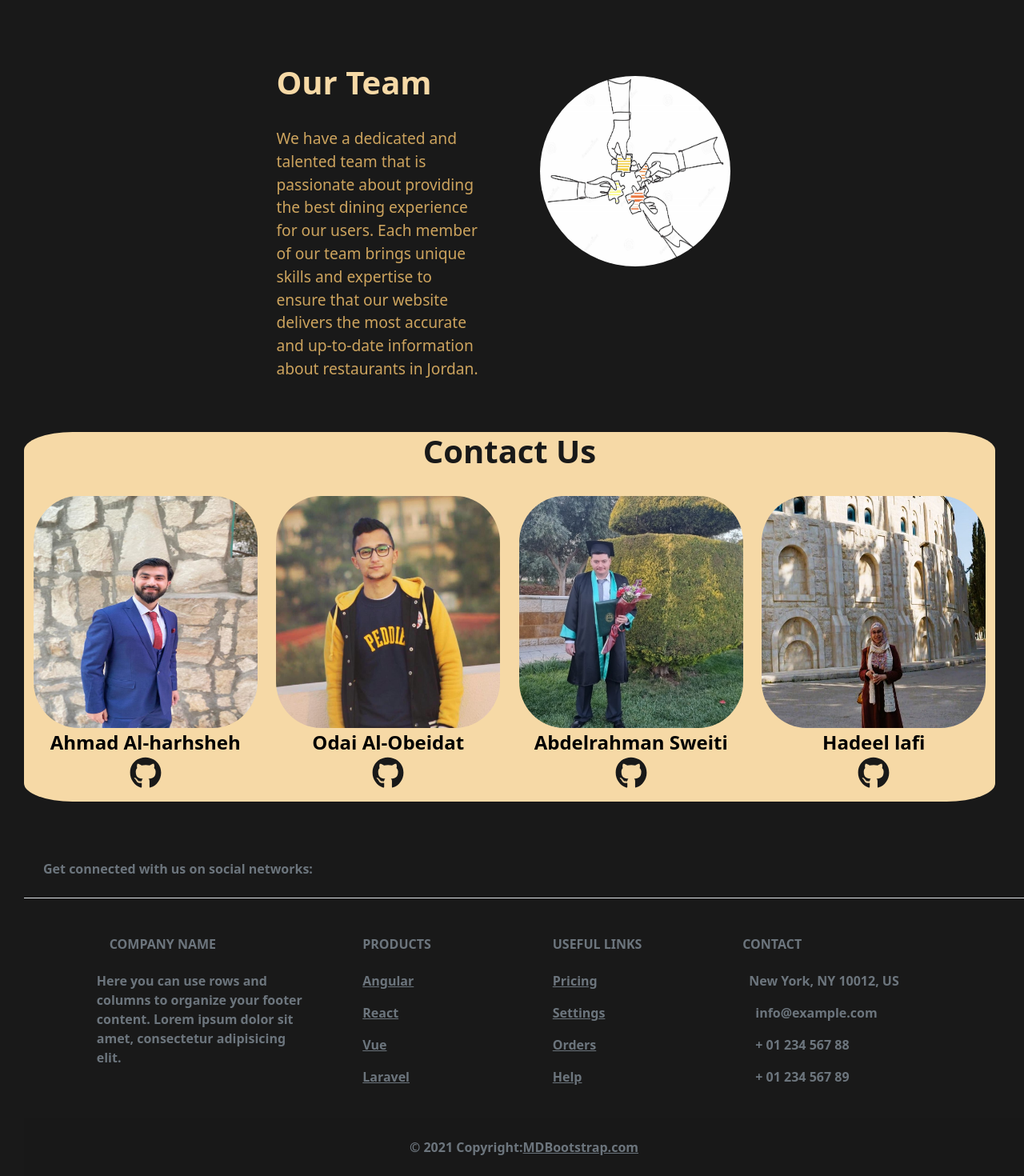
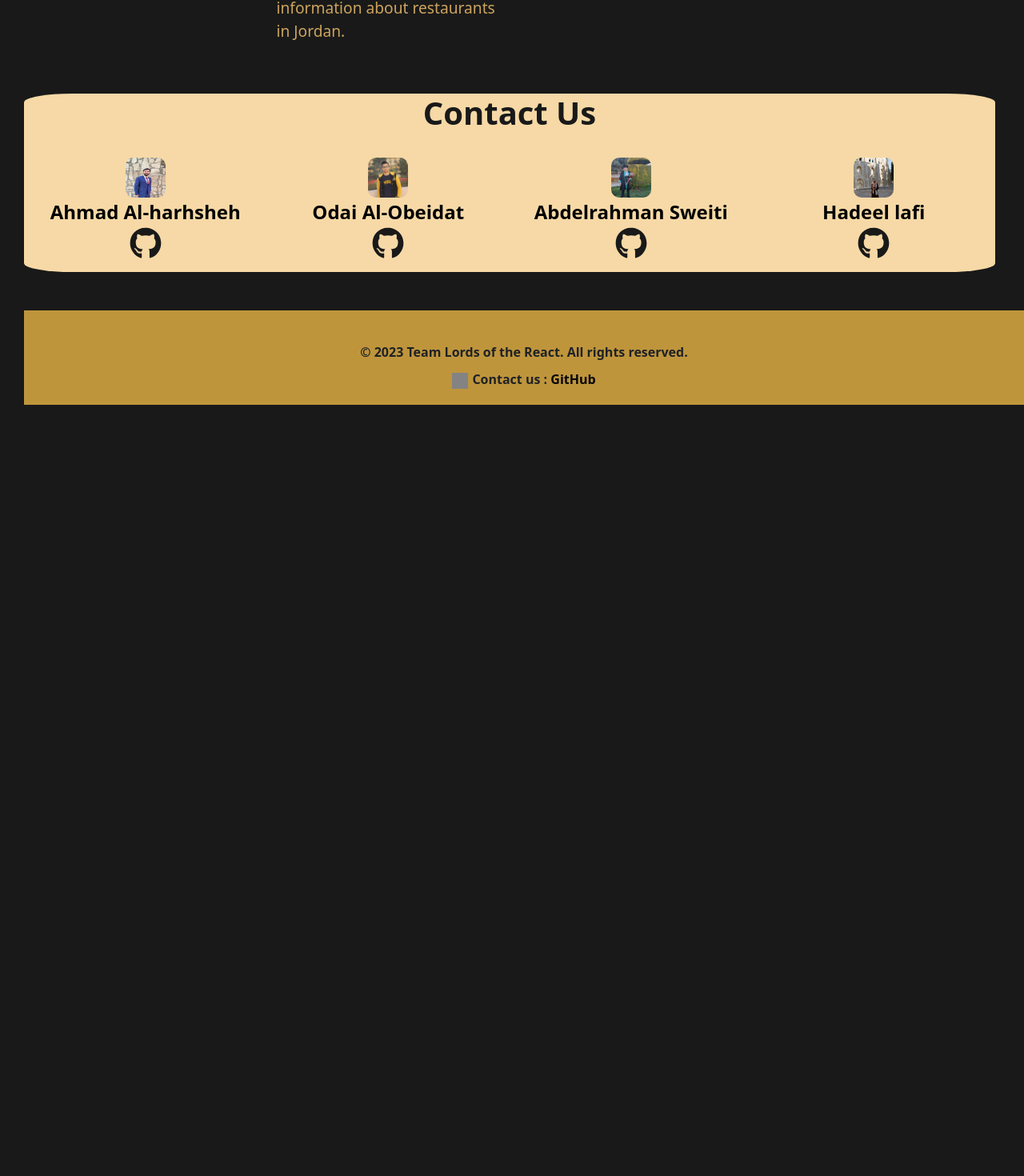
Before and after one commit to group-5-lords-of-the-react/front-end, a React (Create React App) app: page /AboutUs in a window 1280 px wide. Shown: the part 2100-3570 px from the top of the page at 80% size. After the commit the page ends 2606 px from the top, so only its background shows below. Built offline with nearby package versions, Linux system fonts and the light colour scheme; grey boxes are pictures that could not be loaded.

Commit message:
footer styling

```diff
--- a/src/components/Footer/Footer.css
+++ b/src/components/Footer/Footer.css
@@ -0,0 +1,62 @@
+/* Footer.css */
+
+.footer {
+    background-color: rgb(233, 181, 69);
+    opacity: 0.8;
+    padding: 20px 0;
+  }
+
+  .container {
+    max-width: 960px;
+    margin: 0 auto;
+  }
+
+  .text-center {
+    text-align: center;
+  }
+
+  .social-links {
+    display: flex;
+    justify-content: center;
+    margin-bottom: 20px;
+  }
+
+  .social-links a {
+    display: inline-block;
+    margin-right: 10px;
+    width: 50px;
+    height: 50px;
+    text-decoration: none !important;
+    color: black !important;
+  }
+
+  .all-rights {
+    text-align: center;
+    margin-bottom: 10px;
+  }
+
+  .contact-us {
+    text-align: center;
+  }
+
+  .contact-us img {
+    height: 20px;
+    width: 20px;
+    margin-right: 5px;
+  }
+
+
+  img {
+height: 50px;
+width: 50px;
+
+
+
+  }
+
+
+  #FooterIcon {
+text-decoration: none !important;
+color: black !important;
+
+  }
--- a/src/components/Footer/Footer.js
+++ b/src/components/Footer/Footer.js
@@ -1,125 +1,26 @@
 import React from 'react';
-import { MDBFooter, MDBContainer, MDBRow, MDBCol, MDBIcon } from 'mdb-react-ui-kit';
 import './Footer.css';
-export default function App() {
+
+function Footer() {
   return (
-    <MDBFooter style={{ backgroundColor: '#191919', color: '#cda45e' }} className='text-center text-lg-start text-muted'>
-      <section className='d-flex justify-content-center justify-content-lg-between p-4 border-bottom'>
-        <div className='me-5 d-none d-lg-block'>
-          <span>Get connected with us on social networks:</span>
+    <footer className="footer">
+      <div className="container">
+        <div className="social-links">
+
+
         </div>
+        <p className="all-rights">&copy; 2023 Team Lords of the React. All rights reserved.</p>
+        <div className="contact-us">
+          <img src="https://cdn-icons-png.flaticon.com/512/38/38401.png" alt="Contact" />
+          <span>Contact us :  </span>
 
-        <div>
-          <a href='' className='me-4 text-reset'>
-            <MDBIcon color='secondary' fab icon='facebook-f' />
-          </a>
-          <a href='' className='me-4 text-reset'>
-            <MDBIcon color='secondary' fab icon='twitter' />
-          </a>
-          <a href='' className='me-4 text-reset'>
-            <MDBIcon color='secondary' fab icon='google' />
-          </a>
-          <a href='' className='me-4 text-reset'>
-            <MDBIcon color='secondary' fab icon='instagram' />
-          </a>
-          <a href='' className='me-4 text-reset'>
-            <MDBIcon color='secondary' fab icon='linkedin' />
-          </a>
-          <a href='' className='me-4 text-reset'>
-            <MDBIcon color='secondary' fab icon='github' />
+          <a id="FooterIcon"href="https://github.com/orgs/group-5-lords-of-the-react/dashboard" target="_blank" rel="noopener noreferrer">
+            GitHub
           </a>
         </div>
-      </section>
-
-      <section className=''>
-        <MDBContainer className='text-center text-md-start mt-5'>
-          <MDBRow className='mt-3'>
-            <MDBCol md='3' lg='4' xl='3' className='mx-auto mb-4'>
-              <h6 className='text-uppercase fw-bold mb-4'>
-                <MDBIcon color='secondary' icon='gem' className='me-3' />
-                Company name
-              </h6>
-              <p>
-                Here you can use rows and columns to organize your footer content. Lorem ipsum dolor sit
-                amet, consectetur adipisicing elit.
-              </p>
-            </MDBCol>
-
-            <MDBCol md='2' lg='2' xl='2' className='mx-auto mb-4'>
-              <h6 className='text-uppercase fw-bold mb-4'>Products</h6>
-              <p>
-                <a href='#!' className='text-reset'>
-                  Angular
-                </a>
-              </p>
-              <p>
-                <a href='#!' className='text-reset'>
-                  React
-                </a>
-              </p>
-              <p>
-                <a href='#!' className='text-reset'>
-                  Vue
-                </a>
-              </p>
-              <p>
-                <a href='#!' className='text-reset'>
-                  Laravel
-                </a>
-              </p>
-            </MDBCol>
-
-            <MDBCol md='3' lg='2' xl='2' className='mx-auto mb-4'>
-              <h6 className='text-uppercase fw-bold mb-4'>Useful links</h6>
-              <p>
-                <a href='#!' className='text-reset'>
-                  Pricing
-                </a>
-              </p>
-              <p>
-                <a href='#!' className='text-reset'>
-                  Settings
-                </a>
-              </p>
-              <p>
-                <a href='#!' className='text-reset'>
-                  Orders
-                </a>
-              </p>
-              <p>
-                <a href='#!' className='text-reset'>
-                  Help
-                </a>
-              </p>
-            </MDBCol>
-
-            <MDBCol md='4' lg='3' xl='3' className='mx-auto mb-md-0 mb-4'>
-              <h6 className='text-uppercase fw-bold mb-4'>Contact</h6>
-              <p>
-                <MDBIcon color='secondary' icon='home' className='me-2' />
-                New York, NY 10012, US
-              </p>
-              <p>
-                <MDBIcon color='secondary' icon='envelope' className='me-3' />
-                info@example.com
-              </p>
-              <p>
-                <MDBIcon color='secondary' icon='phone' className='me-3' /> + 01 234 567 88
-              </p>
-              <p>
-                <MDBIcon color='secondary' icon='print' className='me-3' /> + 01 234 567 89
-              </p>
-            </MDBCol>
-          </MDBRow>
-        </MDBContainer>
-      </section>
-
-      <div className='text-center p-4' style={{ backgroundColor: 'rgba(0, 0, 0, 0.05)' }}>
-        © 2021 Copyright:
-        <a className='text-reset fw-bold' href='https://mdbootstrap.com/'>
-          MDBootstrap.com
-        </a>
       </div>
-    </MDBFooter>
+    </footer>
   );
 }
+
+export default Footer;
```
